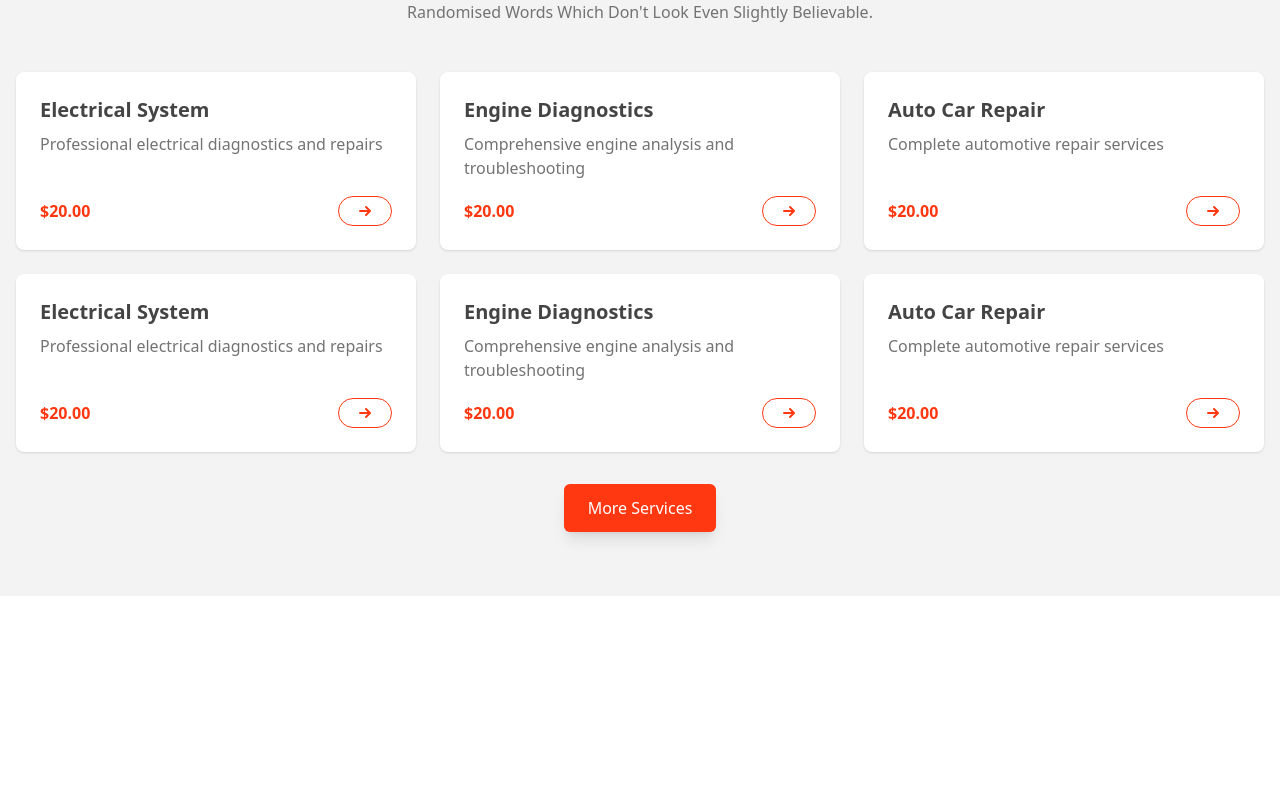
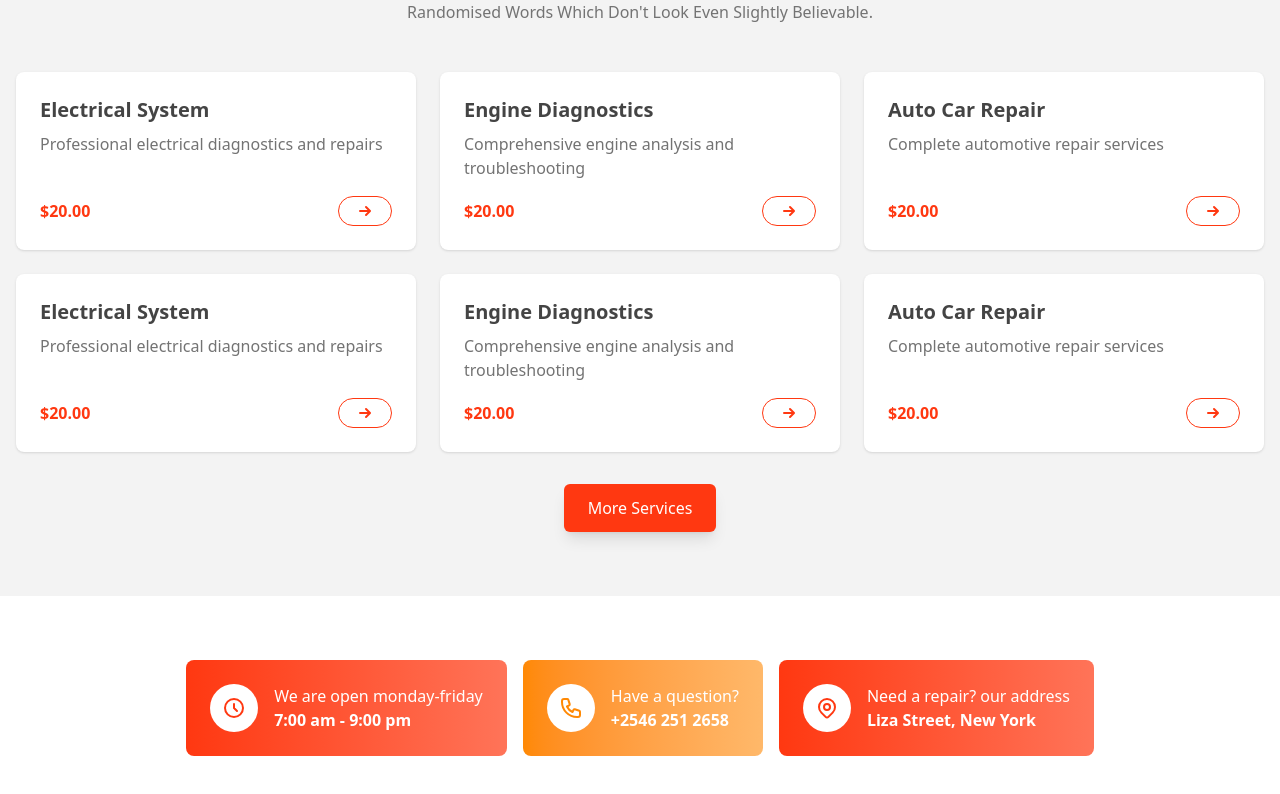
Before and after one commit to parvej-shah/car-doctor, a Next.js app in the folder car-doctor/: page / in a window 1280 px wide. Shown: the part 1383-2177 px from the top of the page. Before the commit the page ends 1979 px from the top, so only its background shows below. Built offline with nearby package versions, Linux system fonts and the light colour scheme.

Commit message:
Add ContactInfoSection component with layout and content; integrate into Home page

```diff
--- /dev/null
+++ b/car-doctor/src/app/_components/ContactInfoSection.jsx
@@ -0,0 +1,91 @@
+import React from "react";
+
+const ContactInfoSection = () => {
+  return (
+    <section className="py-16 bg-white">
+      <div className="container mx-auto px-4">
+        <div className="flex flex-col md:flex-row gap-4 justify-center">
+          {/* Opening Hours */}
+          <div className="flex items-center gap-4 p-6 bg-gradient-to-r from-[#FF3811] to-[#FF3811]/70 rounded-lg">
+            <div className="bg-white p-3 rounded-full">
+              <svg
+                xmlns="http://www.w3.org/2000/svg"
+                className="h-6 w-6 text-[#FF3811]"
+                fill="none"
+                viewBox="0 0 24 24"
+                stroke="currentColor"
+              >
+                <path
+                  strokeLinecap="round"
+                  strokeLinejoin="round"
+                  strokeWidth={2}
+                  d="M12 8v4l3 3m6-3a9 9 0 11-18 0 9 9 0 0118 0z"
+                />
+              </svg>
+            </div>
+            <div>
+              <p className="text-white font-medium">We are open monday-friday</p>
+              <p className="text-white font-bold">7:00 am - 9:00 pm</p>
+            </div>
+          </div>
+
+          {/* Contact */}
+          <div className="flex items-center gap-4 p-6 bg-gradient-to-r from-orange-400 to-orange-300 rounded-lg">
+            <div className="bg-white p-3 rounded-full">
+              <svg
+                xmlns="http://www.w3.org/2000/svg"
+                className="h-6 w-6 text-orange-400"
+                fill="none"
+                viewBox="0 0 24 24"
+                stroke="currentColor"
+              >
+                <path
+                  strokeLinecap="round"
+                  strokeLinejoin="round"
+                  strokeWidth={2}
+                  d="M3 5a2 2 0 012-2h3.28a1 1 0 01.948.684l1.498 4.493a1 1 0 01-.502 1.21l-2.257 1.13a11.042 11.042 0 005.516 5.516l1.13-2.257a1 1 0 011.21-.502l4.493 1.498a1 1 0 01.684.949V19a2 2 0 01-2 2h-1C9.716 21 3 14.284 3 6V5z"
+                />
+              </svg>
+            </div>
+            <div>
+              <p className="text-white font-medium">Have a question?</p>
+              <p className="text-white font-bold">+2546 251 2658</p>
+            </div>
+          </div>
+
+          {/* Address */}
+          <div className="flex items-center gap-4 p-6 bg-gradient-to-r from-[#FF3811] to-[#FF3811]/70 rounded-lg">
+            <div className="bg-white p-3 rounded-full">
+              <svg
+                xmlns="http://www.w3.org/2000/svg"
+                className="h-6 w-6 text-[#FF3811]"
+                fill="none"
+                viewBox="0 0 24 24"
+                stroke="currentColor"
+              >
+                <path
+                  strokeLinecap="round"
+                  strokeLinejoin="round"
+                  strokeWidth={2}
+                  d="M17.657 16.657L13.414 20.9a1.998 1.998 0 01-2.827 0l-4.244-4.243a8 8 0 1111.314 0z"
+                />
+                <path
+                  strokeLinecap="round"
+                  strokeLinejoin="round"
+                  strokeWidth={2}
+                  d="M15 11a3 3 0 11-6 0 3 3 0 016 0z"
+                />
+              </svg>
+            </div>
+            <div>
+              <p className="text-white font-medium">Need a repair? our address</p>
+              <p className="text-white font-bold">Liza Street, New York</p>
+            </div>
+          </div>
+        </div>
+      </div>
+    </section>
+  );
+};
+
+export default ContactInfoSection;
--- a/car-doctor/src/app/page.js
+++ b/car-doctor/src/app/page.js
@@ -2,6 +2,7 @@ import Image from "next/image";
 import HeroSection from "./_components/HeroSection";
 import AboutUs from "./_components/AboutUs";
 import ServicesSection from "./_components/ServicesSection";
+import ContactInfoSection from "./_components/ContactInfoSection";
 
 export default function Home() {
   return (
@@ -9,6 +10,7 @@ export default function Home() {
     <HeroSection />
     <AboutUs/>
     <ServicesSection/>
+    <ContactInfoSection/>
    </div>
   );
 }
```
Also changed, not shown: car-doctor/src/app/_components/ProductsSection.jsx (added).
